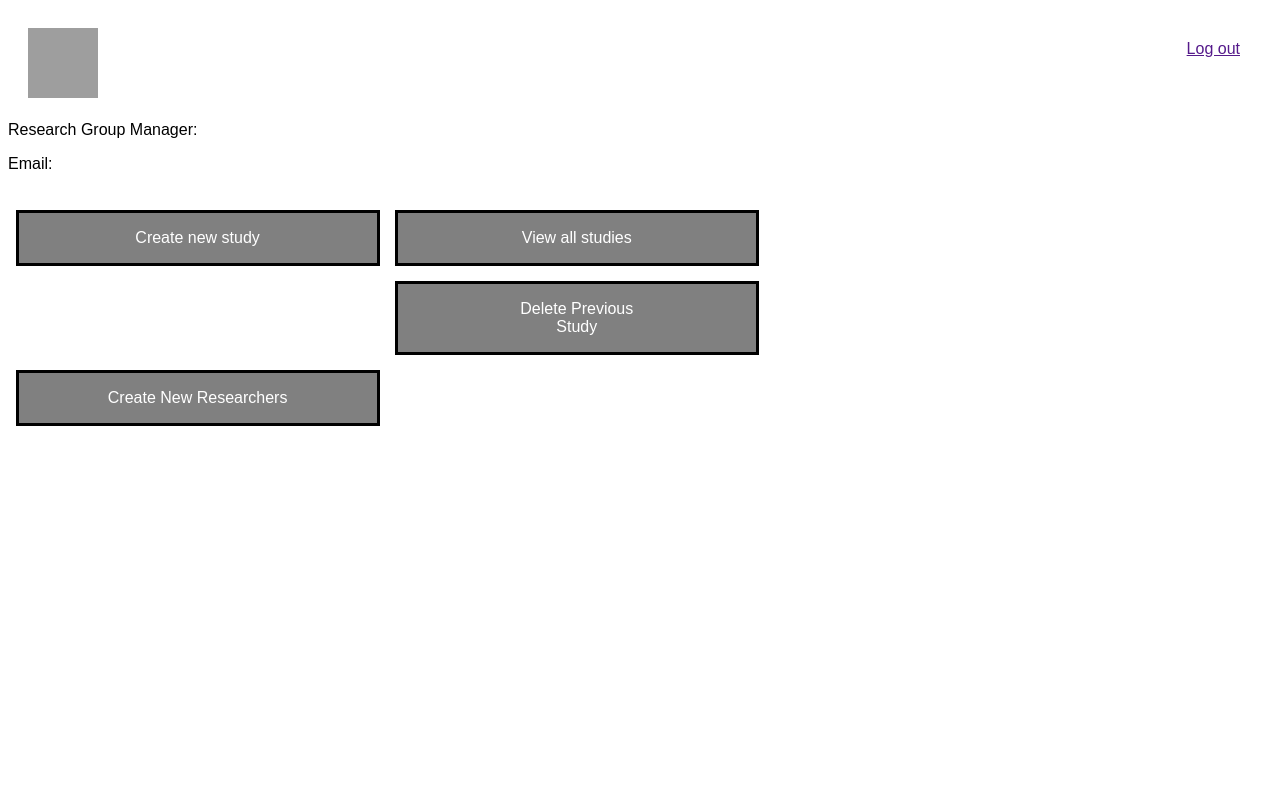
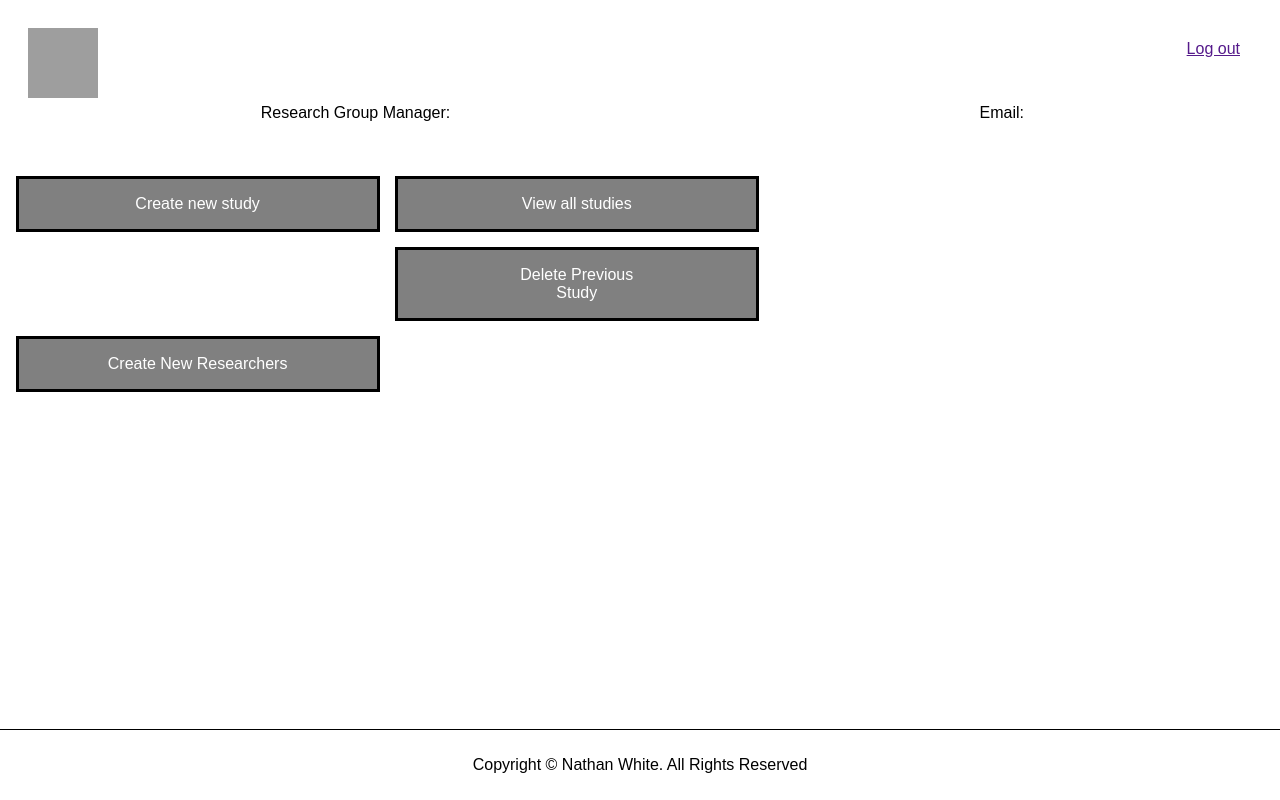
Before and after one commit to Amianate/400003165, a PHP site: page /tpl/gmDashboard.html in a window 1280 px wide. Run offline with PHP 8.4, Linux system fonts and the light colour scheme; grey boxes are pictures that could not be loaded.

Commit message:
Header done!

```diff
--- a/css/style.css
+++ b/css/style.css
@@ -31,25 +31,48 @@ body {
 }
 
 .header img{
-    padding: 20px;
+    margin: 20px;
 }
 
 .header a{
     position: absolute;
     top: 0;
     right: 0;
-    padding: 40px 40px;
+    margin: 40px 40px;
+}
+
+
+.header #bottomRow{
+    display: flex;
+    width: 100%;
+}
+
+#userTitle {
+    margin-left: 20%;
+}
+
+#userEmail{
+    position: absolute;
+    right: 0;
+    margin-right: 20%;
+    /* margin-left: 30%; */
 }
 
 /*
     FOOTER
 */
+
 #footer{
+    position:fixed;
+    bottom: 0;
+    left: 0;
+    width:100%;
+    border-top:1px solid;
+    padding: 10px;
     text-align: center;
-    border-top: 2px solid ;
-    max-height: 10px;
+    box-sizing: border-box;
+    margin-top: 15px;
 }
-
 
 /*
     REGISTRATION AND LOGIN
--- a/tpl/gmDashboard.html
+++ b/tpl/gmDashboard.html
@@ -12,13 +12,11 @@
             </div>
 
             <div id="bottomRow">
-                <p>Research Group Manager:</p>
+                <p  id="userTitle">Research Group Manager:</p>
 
-                <p>Email:</p>
+                <p id="userEmail">Email:</p>
             </div>
         </div>
-
-       <!-- <div id="bigBox"> -->
             <div class="panels">
 
                 <div class="panel-1">
@@ -46,12 +44,11 @@
                 </div>
 
             </div>
-            <!--
+
                 <div id="footer">
                     <p>Copyright © Nathan White. All Rights Reserved </p>
                 </div>
-            -->
-        <!-- </div> -->
+
     </body>
 
 <html>
```
